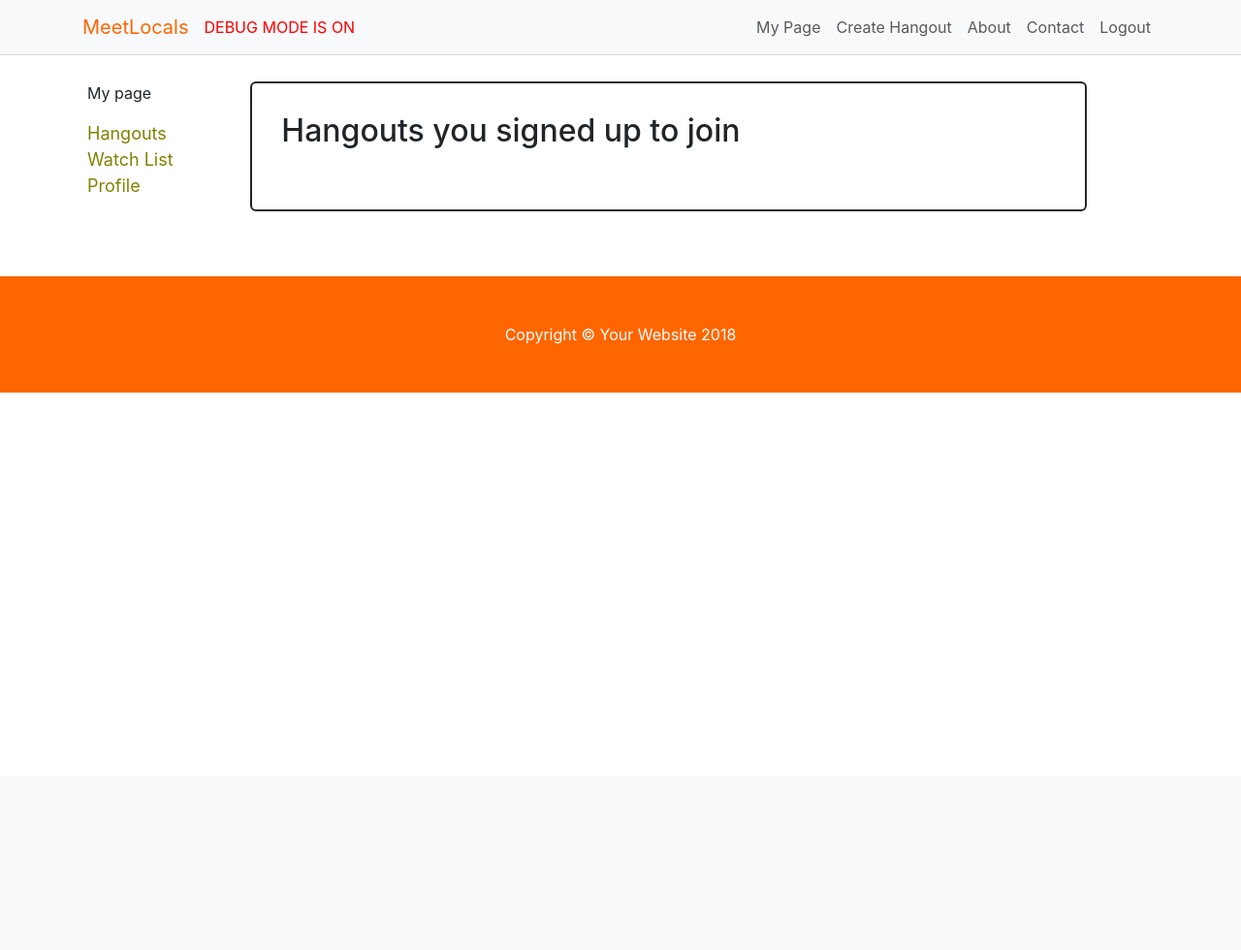
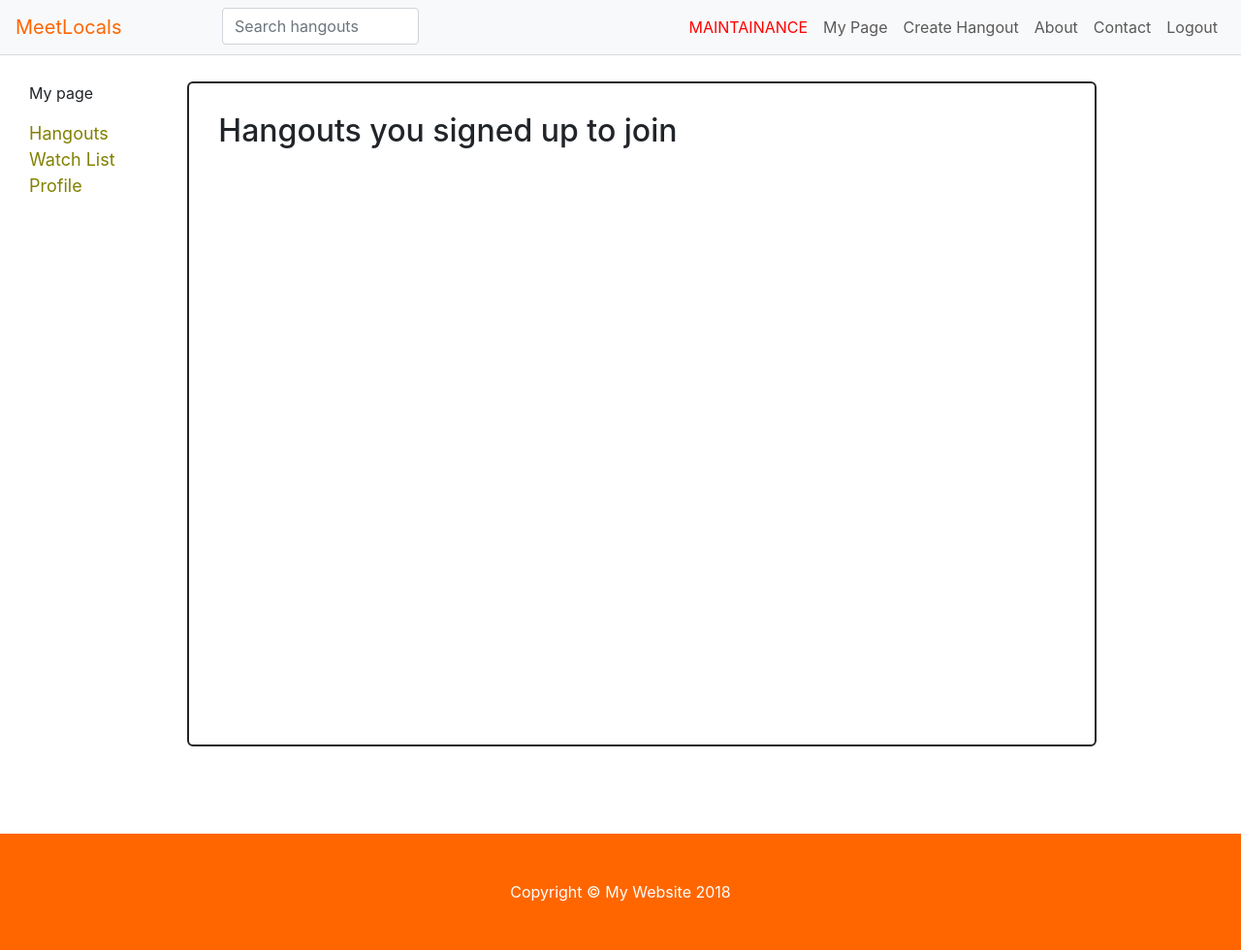
Before and after one commit to Goma0925/web_service, a Django app: page /accounts/mypage/myhangouts/ in a window 1280 px wide. Shown: the whole page at 97% size. Before the commit the page ends 405 px from the top, so only its background shows below. Run offline with Django 3.2, Linux system fonts and the light colour scheme; the visitor is signed in with stand-in values (Sample User, id 1); some libraries are stand-ins or nearby versions.

Commit message:
2/21 Implemented the search sunction and redesigned the navbar.

```diff
--- a/applications/events/context_processors.py
+++ b/applications/events/context_processors.py
@@ -1,4 +1,9 @@
 from django.conf import settings
+from applications.events.forms import SearchForm
 
 def debug_mode_flag(request):
     return {'DEBUG_MODE': settings.DEBUG}
+
+def search_form(request):
+    search_form = SearchForm()
+    return {"search_form": search_form}
--- a/applications/events/forms.py
+++ b/applications/events/forms.py
@@ -96,3 +96,6 @@
     bookmark_request = forms.CharField(widget=forms.HiddenInput)
     def request_type(self):
         return self.cleaned_data.get('bookmark_request')
+
+class SearchForm(forms.Form):
+    search_string = forms.CharField()
--- a/project_base/settings.py
+++ b/project_base/settings.py
@@ -89,7 +89,8 @@
                 'django.template.context_processors.request',
                 'django.contrib.auth.context_processors.auth',
                 'django.contrib.messages.context_processors.messages',
-                "applications.events.context_processors.debug_mode_flag"
+                "applications.events.context_processors.debug_mode_flag",
+                "applications.events.context_processors.search_form",
             ],
         },
     },
--- a/static/css/base.css
+++ b/static/css/base.css
@@ -1,11 +1,22 @@
+html{
+  height: 100%;
+}
+
 body {
   padding-top: 54px;
+  height: 100%;
+  position: relative;
 }
 
 @media (min-width: 992px) {
   body {
     padding-top: 56px;
   }
+}
+
+a{
+    text-decoration: none;
+    color: black;
 }
 
 .navbar{
@@ -39,9 +50,34 @@
 
 .content-section{
     height: auto;
+    height: 100%;
 }
 
-a{
-    text-decoration: none;
-    color: black;
+.nav-container{
+  width: 100%;
 }
+
+#pagination{
+  margin-left: auto;
+  margin-right: auto;
+}
+
+#search_form{
+  float: left;
+  width: 70%;
+  margin: 0;
+}
+
+#responsive-search-button{
+  float: right;
+  margin-right: 0.5em;
+  height: 2em;
+  width: 2.7em;
+}
+
+#responsive-menu-button{
+  float: right;
+  margin-right: 0;
+  height: 2em;
+  width: 2.7em;
+}
--- a/static/css/my_page.css
+++ b/static/css/my_page.css
@@ -1,5 +1,10 @@
 body {
   padding-top: 54px;
+}
+
+.row-option{
+  position: relative;
+  height: 100%;
 }
 
 .dashboard{
@@ -9,6 +14,8 @@
     margin-top: 30px;
     margin-bottom: 30px;
     padding: 30px;
+    position: relative;
+    bottom: 0;
 }
 
 #sidebar{
@@ -17,9 +24,10 @@
 }
 
 .content-section{
+    height: 100%
     margin-left: 60px;
     margin-right: 60px;
-    margin-bottom: 20px;
+    margin-bottom: 60px;
 }
 
 #sidebar a {
--- a/templates/base.html
+++ b/templates/base.html
@@ -1,4 +1,5 @@
 {% load staticfiles %}
+{% load widget_tweaks %}
 <!DOCTYPE html>
 <html lang="en">
 
@@ -16,6 +17,7 @@
     <!-- Custom styles for this template -->
     <link href="{% static 'css/base.css' %}" rel="stylesheet">
     <script src="{% static 'vendor/jquery/jquery.min.js' %}"></script>
+    <link href="https://use.fontawesome.com/releases/v5.6.1/css/all.css" rel="stylesheet">
     {% block additional_head %}{% endblock %}
     {% block additional_head_2 %}{% endblock %}
 
@@ -25,16 +27,28 @@
 
     <!-- Navigation -->
     <nav class="navbar navbar-expand-lg bg-light fixed-top">
-      <div class="container">
+      <div class="nav-container">
+        <div class="row">
+          <div class="col-4 col-sm-3 col-md-2 col-lg-2">
             <a class="navbar-brand" href="{% url 'events:retrieve_eventboard'%}">MeetLocals</a>
+          </div>
+          <div class="col-8 col-sm-9 col-md-10 col-lg-3">
+              <form type="GET" autocomplete="false" id="search_form">
+                {% csrf_token %}
+                {% render_field search_form.search_string class+="form-control" placeholder="Search hangouts" %}
+              </form>
+              <button class="navbar-toggler" id="responsive-menu-button" type="button" data-toggle="collapse" data-target="#resposiveNav" aria-controls="navbarResponsive" aria-expanded="false" aria-label="Toggle navigation">
+                <i class="fas fa-bars"></i>
+              </button>
+          </div>
+          <div class="col-12 col-sm-12 col-md-12 col-lg-7">
+            <div class="collapse navbar-collapse" id="resposiveNav">
+              <ul class="navbar-nav ml-auto">
+                <li>
                 {% if DEBUG_MODE %}
-        <font size="3" color="red">DEBUG MODE IS ON</font>
+                  <a class="nav-link" href="#"><font size="3" color="red">MAINTAINANCE</font></a>
+                </li>
                 {% endif %}
-        <button class="navbar-toggler" type="button" data-toggle="collapse" data-target="#navbarResponsive" aria-controls="navbarResponsive" aria-expanded="false" aria-label="Toggle navigation">
-          <span class="navbar-toggler-icon"></span>
-        </button>
-        <div class="collapse navbar-collapse" id="navbarResponsive">
-          <ul class="navbar-nav ml-auto">
                 <li class="nav-item active">
                   <a class="nav-link" href="{% url 'users:retrieve_my_hangouts'%}">My Page</a>
                 </li>
@@ -57,6 +71,8 @@
               </ul>
             </div>
           </div>
+        </div>
+      </div>
     </nav>
 
     <!-- Page Content -->
@@ -64,13 +80,12 @@
       {% block content %}
       {% endblock %}
     </div>
-
     <!-- /.container -->
 
     <!-- Footer -->
-    <footer class="py-5">
+    <footer class="py-5 footer">
       <div class="container">
-        <p class="m-0 text-center text-white">Copyright &copy; Your Website 2018</p>
+        <p class="m-0 text-center text-white">Copyright &copy; My Website 2018</p>
       </div>
       <!-- /.container -->
     </footer>
--- a/templates/events/eventboard.html
+++ b/templates/events/eventboard.html
@@ -29,7 +29,7 @@
       </div>
 
       <!-- Pagination -->
-        <div class="text-xs-center" style="margin-left: auto; margin-right: auto">
+        <div class="text-xs-center" id="pagination">
           <ul class="pagination justify-content-center">
             {% if page_has_previous %}
             <li class="page-item">
--- a/templates/events/new_event_form.html
+++ b/templates/events/new_event_form.html
@@ -8,7 +8,6 @@
     <script src="{% static 'vendor/bootstrap/js/bootstrap-datepicker.min.js' %}"></script>
     <link href="https://cdnjs.cloudflare.com/ajax/libs/cropper/1.0.0/cropper.min.css" rel="stylesheet" type="text/css" media="all"/>
     <script src="https://cdnjs.cloudflare.com/ajax/libs/cropper/1.0.0/cropper.min.js"></script>
-    <link href="https://use.fontawesome.com/releases/v5.6.1/css/all.css" rel="stylesheet">
     <script type="text/javascript" src="https://cdnjs.cloudflare.com/ajax/libs/moment.js/2.22.2/moment.min.js"></script>
     <script type="text/javascript" src="https://cdnjs.cloudflare.com/ajax/libs/tempusdominus-bootstrap-4/5.0.0-alpha14/js/tempusdominus-bootstrap-4.min.js"></script>
     <link rel="stylesheet" href="https://cdnjs.cloudflare.com/ajax/libs/tempusdominus-bootstrap-4/5.0.0-alpha14/css/tempusdominus-bootstrap-4.min.css" />
@@ -40,7 +39,7 @@
     {% endfor %}
 {% endif %}
 
-    <form method="POST" enctype="multipart/form-data" id="formUpload">
+    <form method="POST" enctype="multipart/form-data" id="formUpload" autocomplete="off">
         {% csrf_token %}
 
 
--- a/templates/users/mypage.html
+++ b/templates/users/mypage.html
@@ -6,7 +6,7 @@
 {% endblock %}
 
 {% block content %}
-<div class="row">
+<div class="row row-option">
     <div class="col-xs-12 col-md-2" >
       <div id="sidebar">
         <p>My page</p>
@@ -15,11 +15,9 @@
         <a href="{% url 'users:retrieve_profile'%}">Profile</a>
       </div>
     </div>
-    <div class="col-xs-12 col-md-9">
-      <div class="dashboard">
+    <div class="col-xs-12 col-md-9 dashboard">
           {% block dashboard %}
           {% endblock %}
-      </div>
     </div>
 </div>
 
```
Also changed, not shown: applications/events/views.py (+28 -22 lines), applications/events/views_support_scripts.py (added, +39 -0 lines), applications/events/views_support_script.py (added), templates/users/my_profile.html (line endings or trailing spaces), 3 other files. Lines whose indentation alone changed are shown as unchanged.
